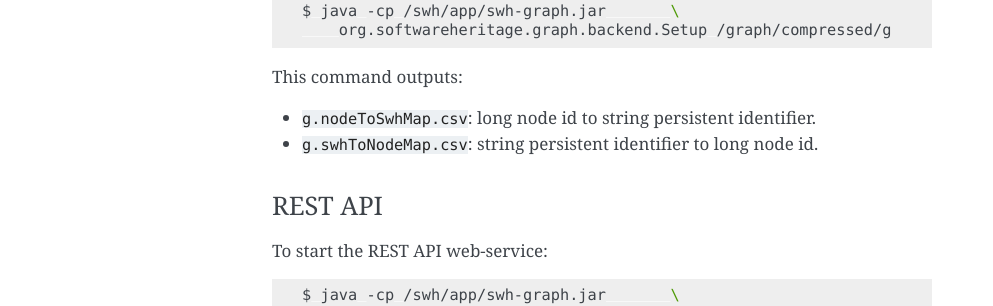
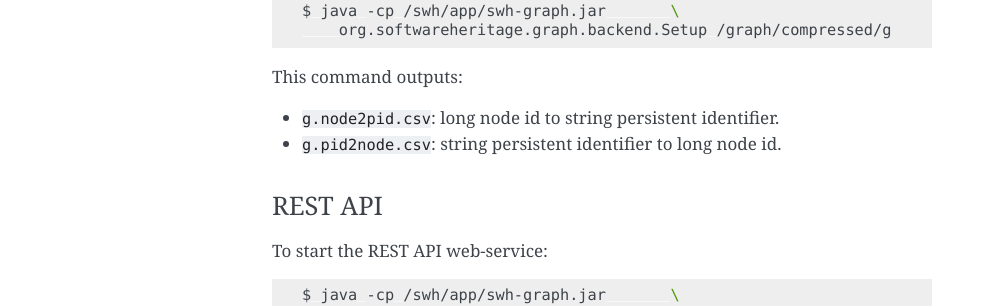
Before and after one commit to SoftwareHeritage/swh-graph, a Sphinx documentation site: the page built from docs/docker.rst, in a window 1280 px wide. Shown: the part 1219-1525 px from the top of the page, without its empty margins (148-1141 px from the left). Built offline with Sphinx 7.4.7, drawn with Linux system fonts in a browser that asks for light colours.

Commit message:
docker doc: update names of mapping files

```diff
--- a/docs/docker.rst
+++ b/docs/docker.rst
@@ -65,8 +65,8 @@ To dump the mapping files:
 
 This command outputs:
 
-- ``g.nodeToSwhMap.csv``: long node id to string persistent identifier.
-- ``g.swhToNodeMap.csv``: string persistent identifier to long node id.
+- ``g.node2pid.csv``: long node id to string persistent identifier.
+- ``g.pid2node.csv``: string persistent identifier to long node id.
 
 REST API
 ~~~~~~~~
```
